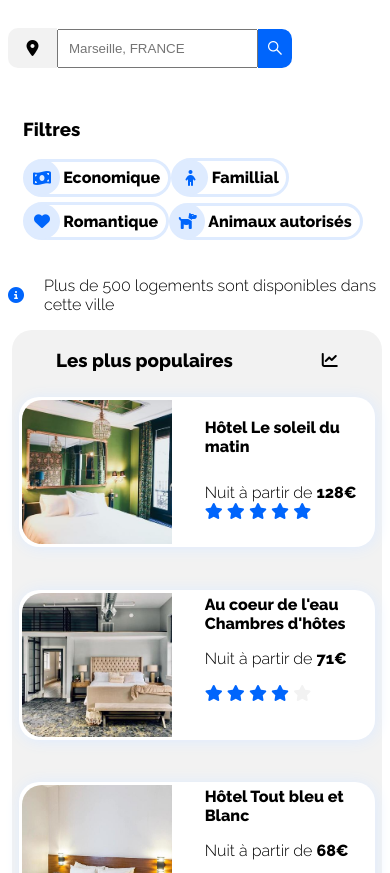
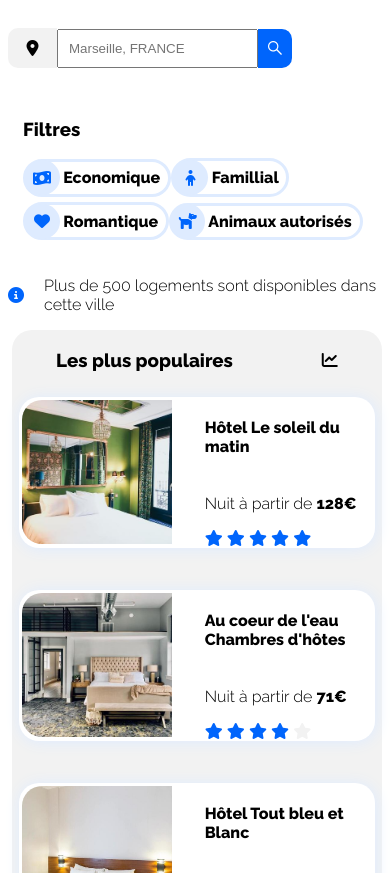
Before and after one commit to Psycove/DeiszLudovic_2_07042021, a plain HTML site: page index.html in a window 390 px wide. Shown: the part 224-1097 px from the top of the page. Drawn offline with Linux system fonts and the light colour scheme.

Commit message:
correction erreur css

```diff
--- a/styles.css
+++ b/styles.css
@@ -65,10 +65,6 @@ h5
 .marge
 {
     color: black;
-}
-.TitrePopulaire1
-{
-    margin-block-end: 0.20em;
 }
 /*Centrage*/
 #container
@@ -586,11 +582,6 @@ margin-left: 1%;
     {
         transform: none;
     }
-    .TitrePopulaire
-    {
-        margin-block-end: 0%;
-        margin-block-start: 3%;
-    }
     /*hebergements*/
     .premiere{
         background-color: white;
```
